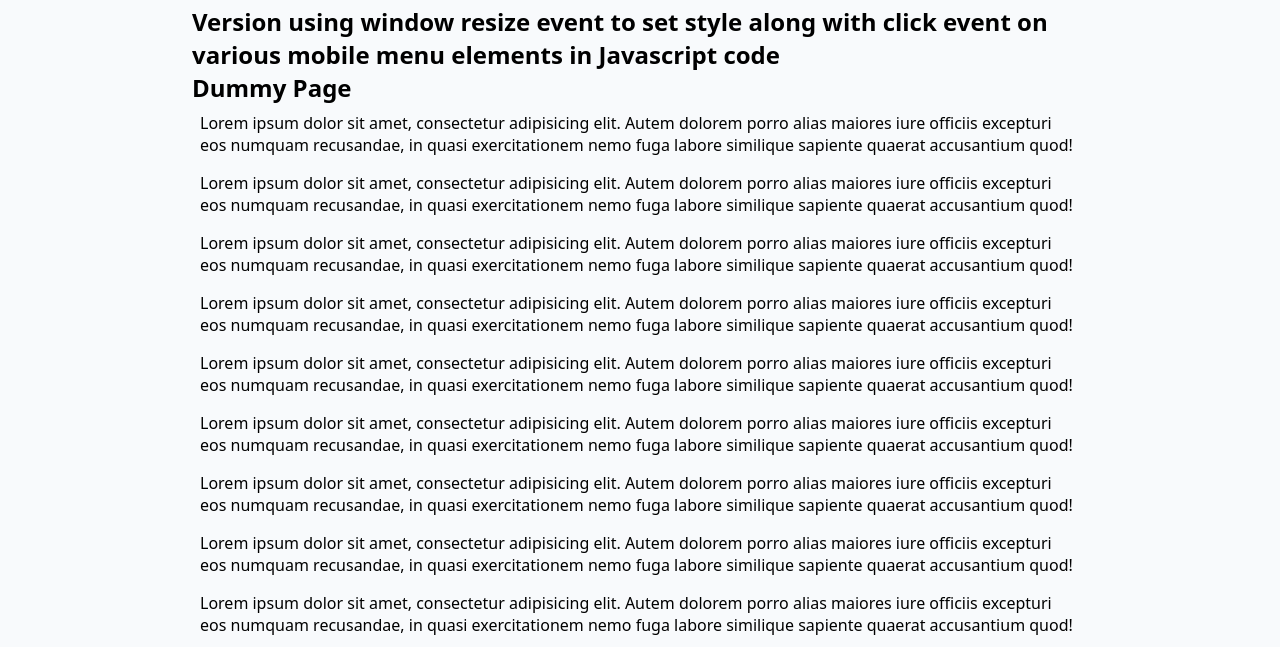
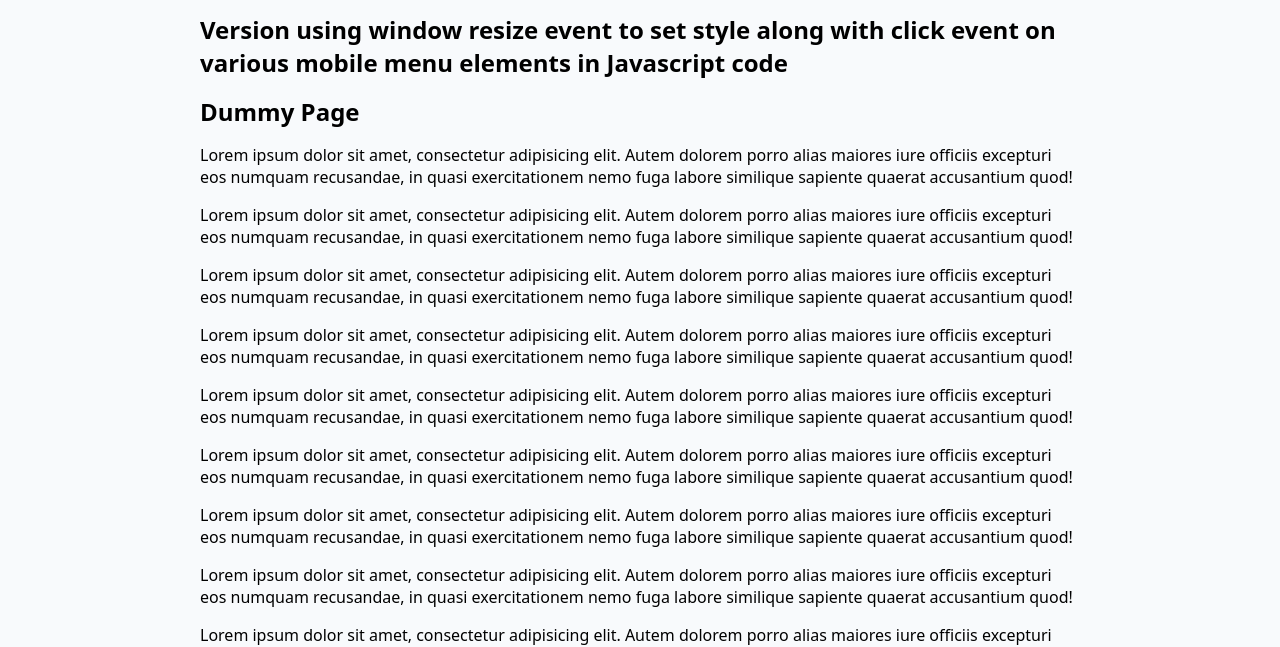
Before and after one commit to ravisiyer/mobile-menu-v6-JS-winresize, a plain HTML site: page index.html in a window 1280 px wide. Shown: the part 165-812 px from the top of the page. Drawn offline with Linux system fonts and the light colour scheme.

Commit message:
minor fixes to style and README

```diff
--- a/style.css
+++ b/style.css
@@ -21,6 +21,7 @@
 }
 
 .main-container h1,
+.main-container h2,
 .main-container p {
   padding: 0.5rem;
 }
```
Also changed, not shown: 1 other file.
